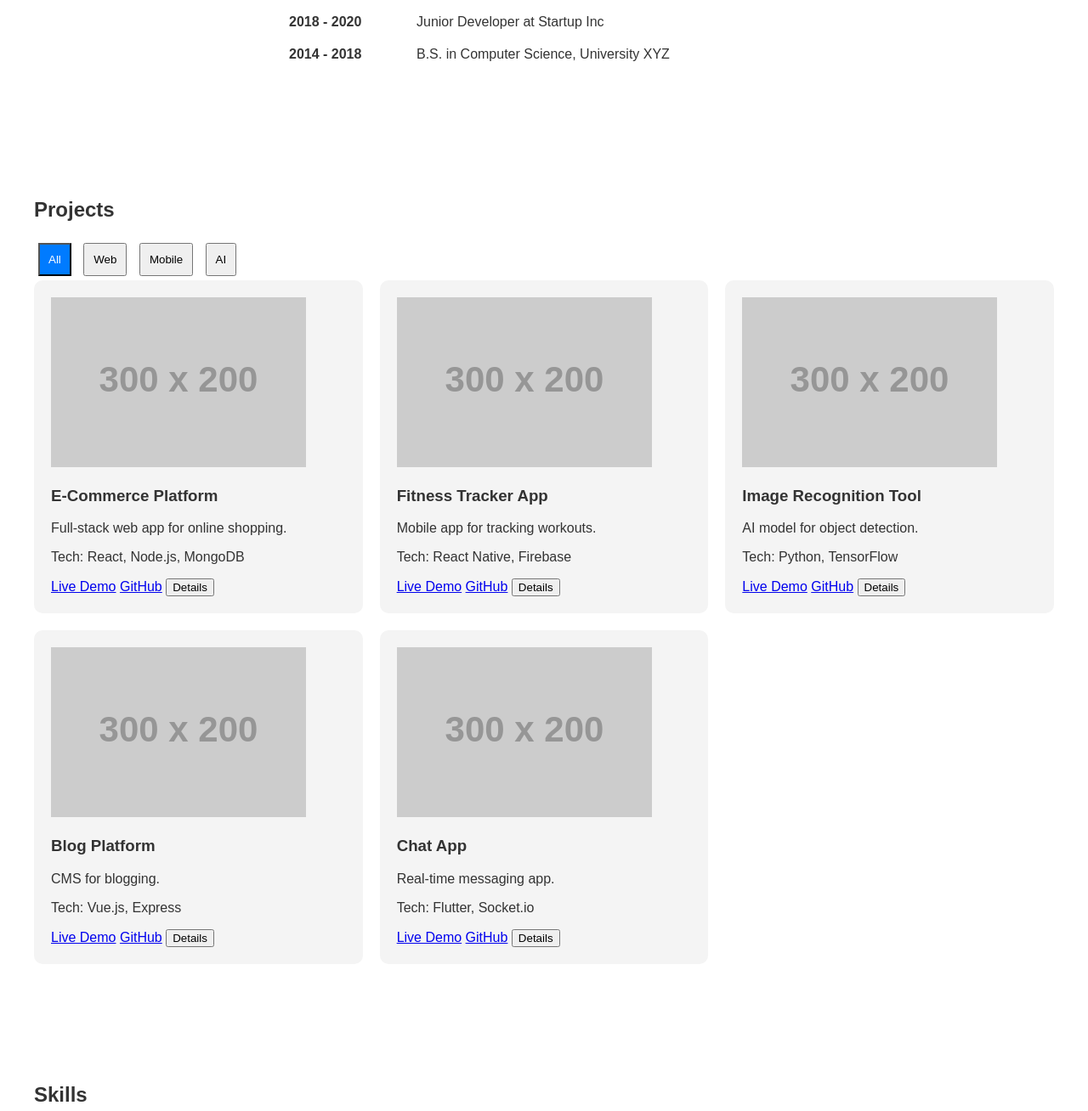
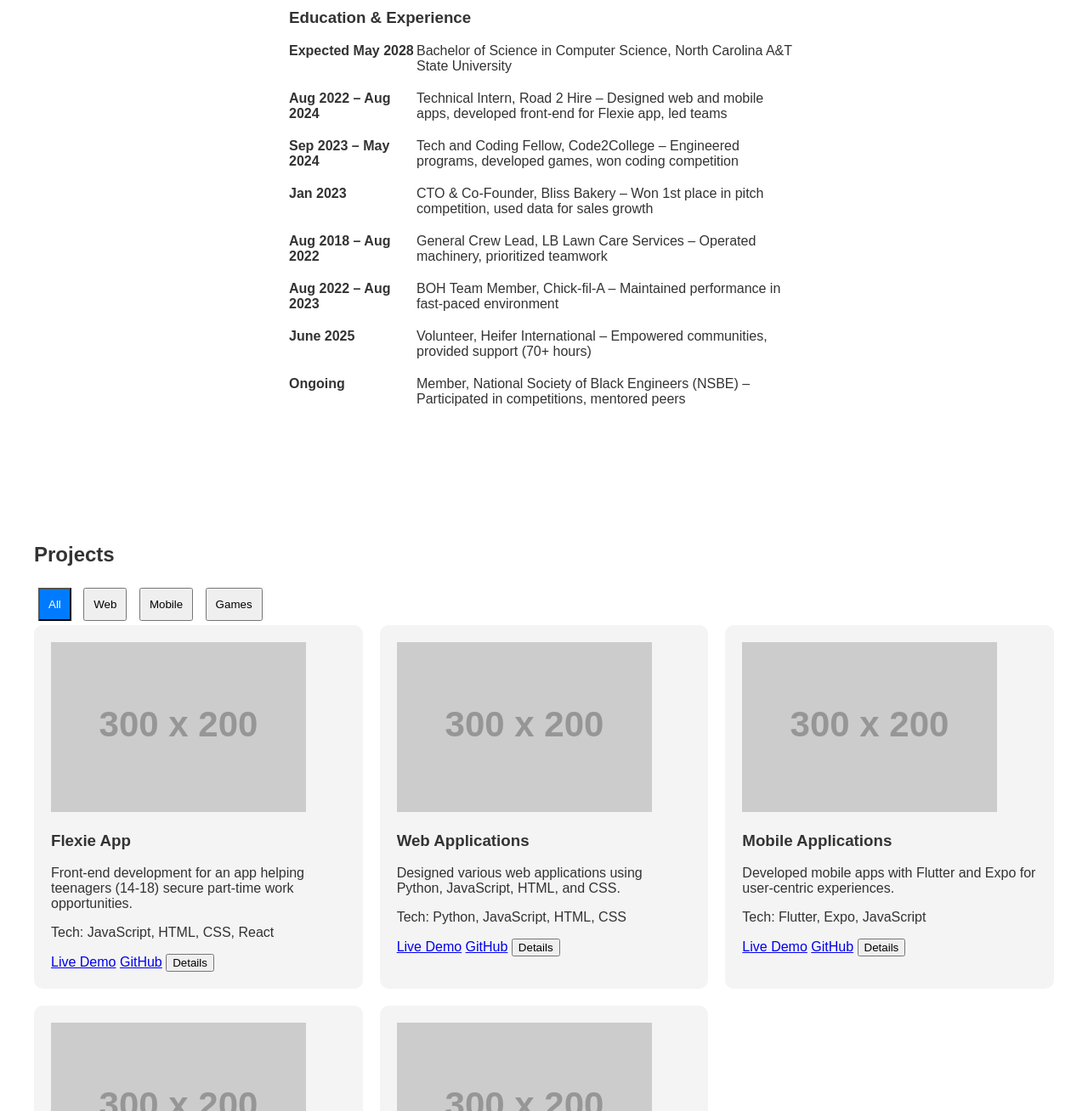
Before and after one commit to Jneal005/portfolio_02, a plain HTML site: page index.html in a window 1280 px wide. Shown: the part 1105-2413 px from the top of the page at 85% size. Drawn offline with nearby package versions, Linux system fonts and the light colour scheme; placeholder pictures from the web are drawn by us.

Commit message:
Update index.html

```diff
--- a/index.html
+++ b/index.html
@@ -4,9 +4,9 @@
 <head>
     <meta charset="UTF-8">
     <meta name="viewport" content="width=device-width, initial-scale=1.0">
-    <meta name="description" content="Personal portfolio of John Doe, an innovative full-stack software developer.">
-    <meta name="keywords" content="software developer, portfolio, full-stack, web development">
-    <title>John Doe - Software Developer Portfolio</title>
+    <meta name="description" content="Personal portfolio of Jordan Neal, a computer scientist and emerging tech leader building impactful digital solutions.">
+    <meta name="keywords" content="software developer, computer scientist, portfolio, full-stack, web development, mobile apps">
+    <title>Jordan Neal - Software Developer Portfolio</title>
     <!-- SEO meta tags -->
     <link rel="canonical" href="https://yourwebsite.com">
     <!-- CDNs -->
@@ -24,8 +24,8 @@
     <header id="hero" class="hero">
         <div id="particles-js"></div>
         <div class="hero-content" data-aos="fade-up">
-            <img src="https://via.placeholder.com/150" alt="Professional photo of John Doe" class="profile-photo">
-            <h1>John Doe</h1>
+            <img src="https://via.placeholder.com/150" alt="Professional photo of Jordan Neal" class="profile-photo">
+            <h1>Jordan Neal</h1>
             <p id="tagline" class="tagline"></p>
             <div class="cta-buttons">
                 <a href="#projects" class="btn">View Projects</a>
@@ -37,31 +37,56 @@
     <!-- About Me -->
     <section id="about" class="section" data-aos="fade-right">
         <h2>About Me</h2>
-        <p>Lorem ipsum dolor sit amet, consectetur adipiscing elit. Passionate software developer with 5+ years of experience in building scalable applications.</p>
+        <p>I am a Software developer skilled in React, Python, and web/app development. Experienced in creating dynamic applications, looking to contribute and learn from innovative tech teams. Driven by and solution-oriented student with a passion for transforming ideas into creative digital solutions. Proven ability to lead teams and scale user-centric experiences. Demonstrating strong technical fluency combined with entrepreneurial initiative. Actively seeking opportunities to design, build and innovate new and existing technologies that create lasting impact.</p>
         <div class="skills-list">
-            <h3>Skills</h3>
+            <h3>Technical Skills</h3>
             <ul>
+                <li><i class="fab fa-python"></i> Python</li>
+                <li><i class="fab fa-js"></i> JavaScript</li>
                 <li><i class="fab fa-html5"></i> HTML</li>
                 <li><i class="fab fa-css3-alt"></i> CSS</li>
-                <li><i class="fab fa-js"></i> JavaScript</li>
                 <li><i class="fab fa-react"></i> React</li>
                 <li><i class="fab fa-node-js"></i> Node.js</li>
-                <li><i class="fab fa-python"></i> Python</li>
+                <li><i class="fab fa-cuttlefish"></i> C++</li>
+                <li><i class="fas fa-brain"></i> TensorFlow</li>
+                <li><i class="fab fa-flutter"></i> Flutter</li>
+                <li><i class="fas fa-robot"></i> GPT/LLM</li>
+                <li><i class="fas fa-plug"></i> APIs</li>
             </ul>
         </div>
         <div class="timeline">
-            <h3>Experience & Education</h3>
+            <h3>Education & Experience</h3>
             <div class="timeline-item">
-                <div class="timeline-date">2020 - Present</div>
-                <div class="timeline-content">Senior Developer at Tech Corp</div>
+                <div class="timeline-date">Expected May 2028</div>
+                <div class="timeline-content">Bachelor of Science in Computer Science, North Carolina A&T State University</div>
             </div>
             <div class="timeline-item">
-                <div class="timeline-date">2018 - 2020</div>
-                <div class="timeline-content">Junior Developer at Startup Inc</div>
+                <div class="timeline-date">Aug 2022 – Aug 2024</div>
+                <div class="timeline-content">Technical Intern, Road 2 Hire – Designed web and mobile apps, developed front-end for Flexie app, led teams</div>
             </div>
             <div class="timeline-item">
-                <div class="timeline-date">2014 - 2018</div>
-                <div class="timeline-content">B.S. in Computer Science, University XYZ</div>
+                <div class="timeline-date">Sep 2023 – May 2024</div>
+                <div class="timeline-content">Tech and Coding Fellow, Code2College – Engineered programs, developed games, won coding competition</div>
+            </div>
+            <div class="timeline-item">
+                <div class="timeline-date">Jan 2023</div>
+                <div class="timeline-content">CTO & Co-Founder, Bliss Bakery – Won 1st place in pitch competition, used data for sales growth</div>
+            </div>
+            <div class="timeline-item">
+                <div class="timeline-date">Aug 2018 – Aug 2022</div>
+                <div class="timeline-content">General Crew Lead, LB Lawn Care Services – Operated machinery, prioritized teamwork</div>
+            </div>
+            <div class="timeline-item">
+                <div class="timeline-date">Aug 2022 – Aug 2023</div>
+                <div class="timeline-content">BOH Team Member, Chick-fil-A – Maintained performance in fast-paced environment</div>
+            </div>
+            <div class="timeline-item">
+                <div class="timeline-date">June 2025</div>
+                <div class="timeline-content">Volunteer, Heifer International – Empowered communities, provided support (70+ hours)</div>
+            </div>
+            <div class="timeline-item">
+                <div class="timeline-date">Ongoing</div>
+                <div class="timeline-content">Member, National Society of Black Engineers (NSBE) – Participated in competitions, mentored peers</div>
             </div>
         </div>
     </section>
@@ -73,52 +98,52 @@
             <button data-category="all" class="active">All</button>
             <button data-category="web">Web</button>
             <button data-category="mobile">Mobile</button>
-            <button data-category="ai">AI</button>
+            <button data-category="games">Games</button>
         </div>
         <div class="project-grid">
+            <div class="project-card" data-category="mobile">
+                <img src="https://via.placeholder.com/300x200" alt="Flexie App">
+                <h3>Flexie App</h3>
+                <p>Front-end development for an app helping teenagers (14-18) secure part-time work opportunities.</p>
+                <p>Tech: JavaScript, HTML, CSS, React</p>
+                <a href="https://example.com/flexie" target="_blank">Live Demo</a>
+                <a href="https://github.com/Jneal005/flexie" target="_blank">GitHub</a>
+                <button class="details-btn">Details</button>
+            </div>
             <div class="project-card" data-category="web">
-                <img src="https://via.placeholder.com/300x200" alt="Project 1">
-                <h3>E-Commerce Platform</h3>
-                <p>Full-stack web app for online shopping.</p>
-                <p>Tech: React, Node.js, MongoDB</p>
-                <a href="https://example.com" target="_blank">Live Demo</a>
-                <a href="https://github.com" target="_blank">GitHub</a>
+                <img src="https://via.placeholder.com/300x200" alt="Web Apps">
+                <h3>Web Applications</h3>
+                <p>Designed various web applications using Python, JavaScript, HTML, and CSS.</p>
+                <p>Tech: Python, JavaScript, HTML, CSS</p>
+                <a href="https://example.com/web-apps" target="_blank">Live Demo</a>
+                <a href="https://github.com/Jneal005/web-apps" target="_blank">GitHub</a>
                 <button class="details-btn">Details</button>
             </div>
             <div class="project-card" data-category="mobile">
-                <img src="https://via.placeholder.com/300x200" alt="Project 2">
-                <h3>Fitness Tracker App</h3>
-                <p>Mobile app for tracking workouts.</p>
-                <p>Tech: React Native, Firebase</p>
-                <a href="https://example.com" target="_blank">Live Demo</a>
-                <a href="https://github.com" target="_blank">GitHub</a>
+                <img src="https://via.placeholder.com/300x200" alt="Mobile Apps">
+                <h3>Mobile Applications</h3>
+                <p>Developed mobile apps with Flutter and Expo for user-centric experiences.</p>
+                <p>Tech: Flutter, Expo, JavaScript</p>
+                <a href="https://example.com/mobile-apps" target="_blank">Live Demo</a>
+                <a href="https://github.com/Jneal005/mobile-apps" target="_blank">GitHub</a>
                 <button class="details-btn">Details</button>
             </div>
-            <div class="project-card" data-category="ai">
-                <img src="https://via.placeholder.com/300x200" alt="Project 3">
-                <h3>Image Recognition Tool</h3>
-                <p>AI model for object detection.</p>
-                <p>Tech: Python, TensorFlow</p>
-                <a href="https://example.com" target="_blank">Live Demo</a>
-                <a href="https://github.com" target="_blank">GitHub</a>
+            <div class="project-card" data-category="games">
+                <img src="https://via.placeholder.com/300x200" alt="Video Games">
+                <h3>Playable Video Games & Simulations</h3>
+                <p>Developed games and simulations in C++, optimizing logic for performance.</p>
+                <p>Tech: C++, Object-Oriented Programming</p>
+                <a href="https://example.com/games" target="_blank">Live Demo</a>
+                <a href="https://github.com/Jneal005/games" target="_blank">GitHub</a>
                 <button class="details-btn">Details</button>
             </div>
             <div class="project-card" data-category="web">
-                <img src="https://via.placeholder.com/300x200" alt="Project 4">
-                <h3>Blog Platform</h3>
-                <p>CMS for blogging.</p>
-                <p>Tech: Vue.js, Express</p>
-                <a href="https://example.com" target="_blank">Live Demo</a>
-                <a href="https://github.com" target="_blank">GitHub</a>
-                <button class="details-btn">Details</button>
-            </div>
-            <div class="project-card" data-category="mobile">
-                <img src="https://via.placeholder.com/300x200" alt="Project 5">
-                <h3>Chat App</h3>
-                <p>Real-time messaging app.</p>
-                <p>Tech: Flutter, Socket.io</p>
-                <a href="https://example.com" target="_blank">Live Demo</a>
-                <a href="https://github.com" target="_blank">GitHub</a>
+                <img src="https://via.placeholder.com/300x200" alt="Bliss Bakery Platform">
+                <h3>Bliss Bakery Platform</h3>
+                <p>Built a platform for on-the-go baking goods service, using data for lead generation and sales.</p>
+                <p>Tech: JavaScript, Node.js, APIs</p>
+                <a href="https://example.com/bliss-bakery" target="_blank">Live Demo</a>
+                <a href="https://github.com/Jneal005/bliss-bakery" target="_blank">GitHub</a>
                 <button class="details-btn">Details</button>
             </div>
         </div>
@@ -135,23 +160,23 @@
         <h2>Blog</h2>
         <div class="blog-grid">
             <div class="blog-teaser">
-                <h3>Building Scalable Apps with React</h3>
-                <p>Explore best practices for scalable React applications.</p>
+                <h3>Building Dynamic Web Apps with React and Python</h3>
+                <p>Exploring integration of front-end and back-end for scalable applications.</p>
                 <a href="#full-post-1">Read More</a>
             </div>
             <div class="blog-teaser">
-                <h3>Introduction to Machine Learning</h3>
-                <p>Basics of ML and how to get started.</p>
+                <h3>Optimizing C++ for Game Development</h3>
+                <p>Tips on reducing latency and enhancing performance in simulations.</p>
                 <a href="#full-post-2">Read More</a>
             </div>
             <div class="blog-teaser">
-                <h3>Node.js Performance Tips</h3>
-                <p>Optimize your Node.js apps for better performance.</p>
+                <h3>Leveraging AI with TensorFlow and LLMs</h3>
+                <p>Getting started with machine learning for real-world projects.</p>
                 <a href="#full-post-3">Read More</a>
             </div>
             <div class="blog-teaser">
-                <h3>Mobile Development with React Native</h3>
-                <p>Cross-platform mobile apps made easy.</p>
+                <h3>Mobile App Design with Flutter</h3>
+                <p>Creating user-centric mobile experiences cross-platform.</p>
                 <a href="#full-post-4">Read More</a>
             </div>
         </div>
@@ -160,6 +185,7 @@
     <!-- Contact -->
     <section id="contact" class="section" data-aos="fade-right">
         <h2>Contact</h2>
+        <p>Charlotte, NC | Jordaneneal005@gmail.com | 704-303-3828</p>
         <form id="contact-form" action="https://formspree.io/f/yourformid" method="POST">
             <label for="name">Name:</label>
             <input type="text" id="name" name="name" required aria-required="true">
@@ -170,18 +196,17 @@
             <button type="submit">Send</button>
         </form>
         <div class="social-icons">
-            <a href="https://linkedin.com" target="_blank" aria-label="LinkedIn"><i class="fab fa-linkedin"></i></a>
-            <a href="https://github.com" target="_blank" aria-label="GitHub"><i class="fab fa-github"></i></a>
-            <a href="https://twitter.com" target="_blank" aria-label="Twitter"><i class="fab fa-twitter"></i></a>
+            <a href="https://www.linkedin.com/in/jnealcompsci/" target="_blank" aria-label="LinkedIn"><i class="fab fa-linkedin"></i></a>
+            <a href="https://github.com/Jneal005" target="_blank" aria-label="GitHub"><i class="fab fa-github"></i></a>
         </div>
         <div class="map">
-            <iframe width="600" height="450" frameborder="0" style="border:0" referrerpolicy="no-referrer-when-downgrade" src="https://www.google.com/maps/embed/v1/place?key=YOUR_API_KEY&q=New+York,NY" allowfullscreen aria-label="Google Map of location"></iframe>
+            <iframe width="600" height="450" frameborder="0" style="border:0" referrerpolicy="no-referrer-when-downgrade" src="https://www.google.com/maps/embed/v1/place?key=YOUR_API_KEY&q=Charlotte,NC" allowfullscreen aria-label="Google Map of Charlotte, NC"></iframe>
         </div>
     </section>
 
     <!-- Footer -->
     <footer>
-        <p>&copy; 2025 John Doe. All rights reserved.</p>
+        <p>&copy; 2025 Jordan Neal. All rights reserved.</p>
         <ul>
             <li><a href="#hero">Home</a></li>
             <li><a href="#about">About</a></li>
```
